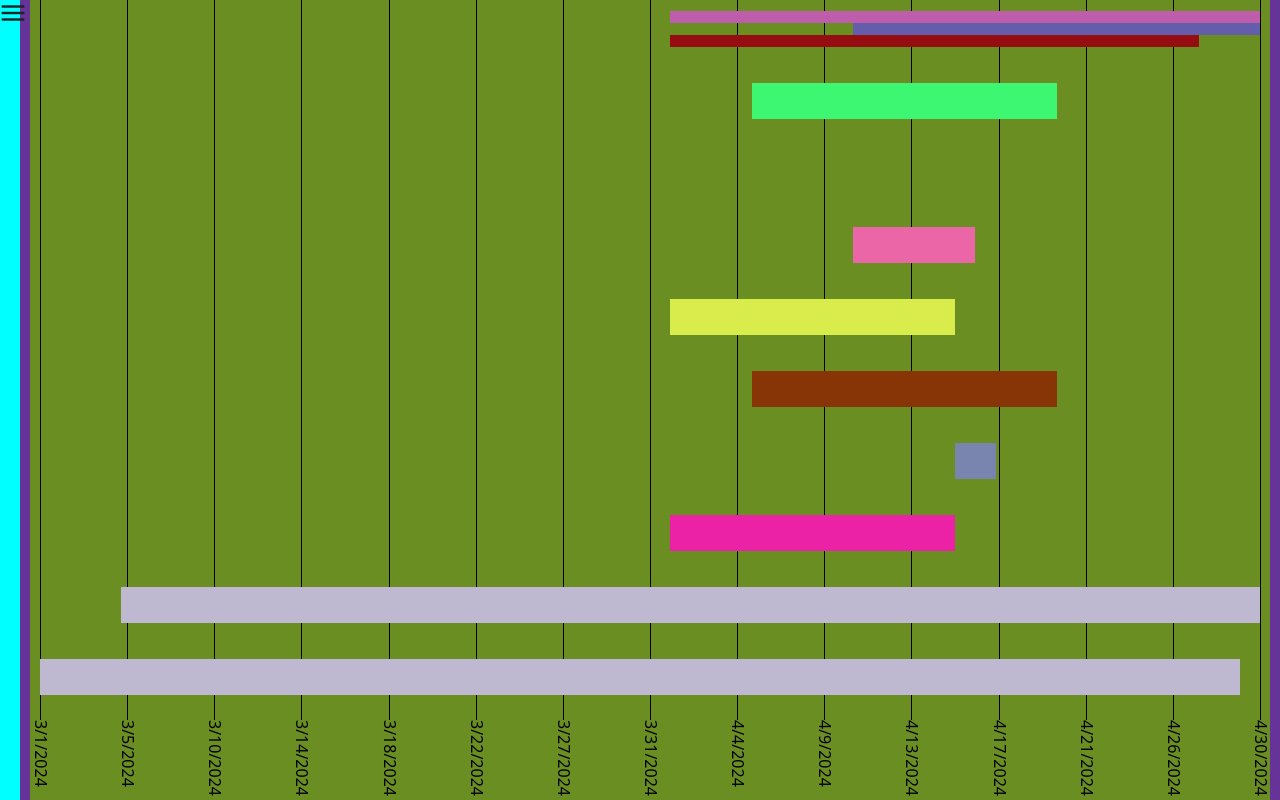
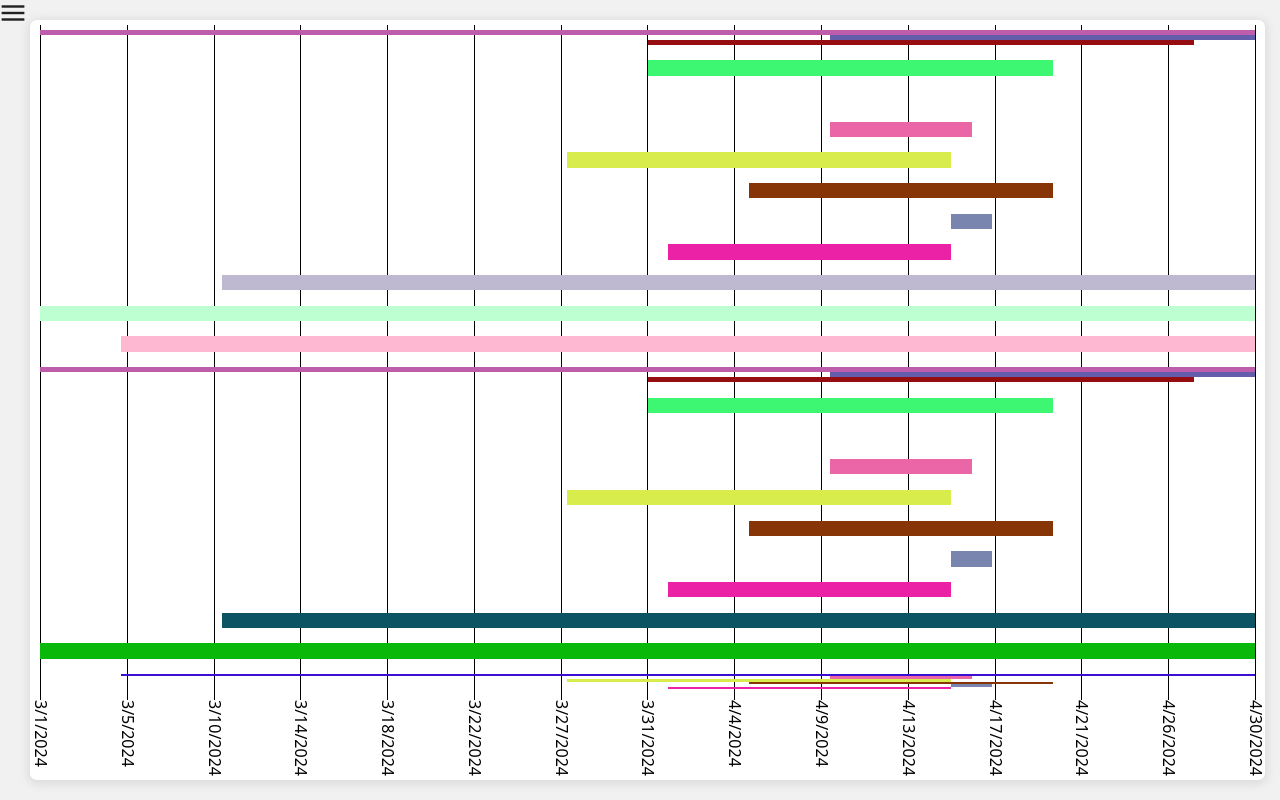
Before and after one commit to Qidia/GanttChart, a Next.js app: page / in a window 1280 px wide. Built offline with nearby package versions, Linux system fonts and the light colour scheme.

Commit message:
changed the design

```diff
--- a/db.json
+++ b/db.json
@@ -8,7 +8,7 @@
           "id": 101,
           "title": "Разработка новой функциональности",
           "assignee": "Иванов",
-          "startDate": "2024-04-01",
+          "startDate": "2024-03-01",
           "endDate": "2024-04-30",
           "color": "rgb(190, 93, 171)"
         },
@@ -16,7 +16,7 @@
           "id": 102,
           "title": "Разработка новой функциональности",
           "assignee": "Иванов",
-          "startDate": "2024-04-10",
+          "startDate": "2024-04-09",
           "endDate": "2024-04-30",
           "color": "rgb(100, 93, 171)"
         },
@@ -24,7 +24,7 @@
           "id": 103,
           "title": "Разработка новой функциональности",
           "assignee": "Иванов",
-          "startDate": "2024-04-01",
+          "startDate": "2024-03-31",
           "endDate": "2024-04-27",
           "color": "rgb(150, 13, 17)"
         }
@@ -38,7 +38,7 @@
           "id": 201,
           "title": "Проведение маркетинговых исследований",
           "assignee": "Сидорова",
-          "startDate": "2024-04-05",
+          "startDate": "2024-03-31",
           "endDate": "2024-04-20",
           "color": "rgb(61, 246, 113)"
         }
@@ -66,7 +66,7 @@
           "id": 101,
           "title": "Разработка новой функциональности",
           "assignee": "Иванов",
-          "startDate": "2024-04-10",
+          "startDate": "2024-04-09",
           "endDate": "2024-04-16",
           "color": "rgb(234, 102, 166)"
         }
@@ -80,7 +80,7 @@
           "id": 101,
           "title": "Разработка новой функциональности",
           "assignee": "Иванов",
-          "startDate": "2024-04-01",
+          "startDate": "2024-03-27",
           "endDate": "2024-04-15",
           "color": "rgb(216, 236, 75)"
         }
@@ -136,7 +136,7 @@
           "id": 101,
           "title": "Разработка новой функциональности",
           "assignee": "Иванов",
-          "startDate": "2024-03-05",
+          "startDate": "2024-03-10",
           "endDate": "2024-04-30",
           "color": "rgb(190, 184, 209)"
         }
@@ -151,8 +151,235 @@
           "title": "Разработка новой функциональности",
           "assignee": "Иванов",
           "startDate": "2024-03-01",
-          "endDate": "2024-04-29",
-          "color": "rgb(190, 184, 209)"
+          "endDate": "2024-04-30",
+          "color": "rgb(190, 1874, 209)"
+        }
+      ]
+    },
+    {
+      "id": 9,
+      "name": "Отдел разработки",
+      "tasks": [
+        {
+          "id": 101,
+          "title": "Разработка новой функциональности",
+          "assignee": "Иванов",
+          "startDate": "2024-03-05",
+          "endDate": "2024-04-30",
+          "color": "rgb(1960, 184, 209)"
+        }
+      ]
+    },
+    {
+      "id": 1,
+      "name": "Отдел разработки",
+      "tasks": [
+        {
+          "id": 101,
+          "title": "Разработка новой функциональности",
+          "assignee": "Иванов",
+          "startDate": "2024-03-01",
+          "endDate": "2024-04-30",
+          "color": "rgb(190, 93, 171)"
+        },
+        {
+          "id": 102,
+          "title": "Разработка новой функциональности",
+          "assignee": "Иванов",
+          "startDate": "2024-04-09",
+          "endDate": "2024-04-30",
+          "color": "rgb(100, 93, 171)"
+        },
+        {
+          "id": 103,
+          "title": "Разработка новой функциональности",
+          "assignee": "Иванов",
+          "startDate": "2024-03-31",
+          "endDate": "2024-04-27",
+          "color": "rgb(150, 13, 17)"
+        }
+      ]
+    },
+    {
+      "id": 2,
+      "name": "Отдел маркетинга",
+      "tasks": [
+        {
+          "id": 201,
+          "title": "Проведение маркетинговых исследований",
+          "assignee": "Сидорова",
+          "startDate": "2024-03-31",
+          "endDate": "2024-04-20",
+          "color": "rgb(61, 246, 113)"
+        }
+      ]
+    },
+    {
+      "id": 3,
+      "name": "Отдел продаж",
+      "tasks": [
+        {
+          "id": 301,
+          "title": "Презентация нового продукта клиентам",
+          "assignee": "Козлов",
+          "startDate": "2024-04-30",
+          "endDate": "2024-04-16",
+          "color": "rgb(116, 38, 46)"
+        }
+      ]
+    },
+    {
+      "id": 4,
+      "name": "Отдел разработки",
+      "tasks": [
+        {
+          "id": 101,
+          "title": "Разработка новой функциональности",
+          "assignee": "Иванов",
+          "startDate": "2024-04-09",
+          "endDate": "2024-04-16",
+          "color": "rgb(234, 102, 166)"
+        }
+      ]
+    },
+    {
+      "id": 5,
+      "name": "Отдел разработки",
+      "tasks": [
+        {
+          "id": 101,
+          "title": "Разработка новой функциональности",
+          "assignee": "Иванов",
+          "startDate": "2024-03-27",
+          "endDate": "2024-04-15",
+          "color": "rgb(216, 236, 75)"
+        }
+      ]
+    },
+    {
+      "id": 6,
+      "name": "Отдел маркетинга",
+      "tasks": [
+        {
+          "id": 201,
+          "title": "Проведение маркетинговых исследований",
+          "assignee": "Сидорова",
+          "startDate": "2024-04-05",
+          "endDate": "2024-04-20",
+          "color": "rgb(135, 53, 6)"
+        }
+      ]
+    },
+    {
+      "id": 7,
+      "name": "Отдел продаж",
+      "tasks": [
+        {
+          "id": 301,
+          "title": "Презентация нового продукта клиентам",
+          "assignee": "Козлов",
+          "startDate": "2024-04-15",
+          "endDate": "2024-04-17",
+          "color": "rgb(122, 133, 175)"
+        }
+      ]
+    },
+    {
+      "id": 8,
+      "name": "Отдел разработки",
+      "tasks": [
+        {
+          "id": 101,
+          "title": "Разработка новой функциональности",
+          "assignee": "Иванов",
+          "startDate": "2024-04-01",
+          "endDate": "2024-04-15",
+          "color": "rgb(235, 34, 165)"
+        }
+      ]
+    },
+    {
+      "id": 9,
+      "name": "Отдел разработки",
+      "tasks": [
+        {
+          "id": 101,
+          "title": "Разработка новой функциональности",
+          "assignee": "Иванов",
+          "startDate": "2024-03-10",
+          "endDate": "2024-04-30",
+          "color": "rgb(12, 84, 99)"
+        }
+      ]
+    },
+    {
+      "id": 9,
+      "name": "Отдел разработки",
+      "tasks": [
+        {
+          "id": 101,
+          "title": "Разработка новой функциональности",
+          "assignee": "Иванов",
+          "startDate": "2024-03-01",
+          "endDate": "2024-04-30",
+          "color": "rgb(10, 184, 09)"
+        }
+      ]
+    },
+    {
+      "id": 9,
+      "name": "Отдел разработки",
+      "tasks": [
+        {
+          "id": 101,
+          "title": "Разработка новой функциональности",
+          "assignee": "Иванов",
+          "startDate": "2024-03-05",
+          "endDate": "2024-04-30",
+          "color": "rgb(60, 14, 209)"
+        },
+        {
+          "id": 101,
+          "title": "Разработка новой функциональности",
+          "assignee": "Иванов",
+          "startDate": "2024-04-09",
+          "endDate": "2024-04-16",
+          "color": "rgb(234, 102, 166)"
+        },
+
+        {
+          "id": 101,
+          "title": "Разработка новой функциональности",
+          "assignee": "Иванов",
+          "startDate": "2024-03-27",
+          "endDate": "2024-04-15",
+          "color": "rgb(216, 236, 75)"
+        },
+
+        {
+          "id": 201,
+          "title": "Проведение маркетинговых исследований",
+          "assignee": "Сидорова",
+          "startDate": "2024-04-05",
+          "endDate": "2024-04-20",
+          "color": "rgb(135, 53, 6)"
+        },
+        {
+          "id": 301,
+          "title": "Презентация нового продукта клиентам",
+          "assignee": "Козлов",
+          "startDate": "2024-04-15",
+          "endDate": "2024-04-17",
+          "color": "rgb(122, 133, 175)"
+        },
+
+        {
+          "id": 101,
+          "title": "Разработка новой функциональности",
+          "assignee": "Иванов",
+          "startDate": "2024-04-01",
+          "endDate": "2024-04-15",
+          "color": "rgb(235, 34, 165)"
         }
       ]
     }
--- a/src/components/GanttChart/GanttChart.module.css
+++ b/src/components/GanttChart/GanttChart.module.css
@@ -1,28 +1,34 @@
 .management {
   position: absolute;
+  z-index: 1;
 }
 
 .container {
   height: 100vh;
-  background: aqua;
   display: flex;
 }
 
 .names {
-  background: red;
-  width: 35%;
+  background: #f1f1f1;
+  width: 20%;
 }
 
 .containerСharts {
-  background: rebeccapurple;
+  background: #f1f1f1;
   width: 100%;
-  margin-left: 20px;
+  position: relative;
 }
 
 .charts {
-  background: olivedrab;
-  height: 100vh;
-  padding: 0 10px;
-  padding-bottom: 80px;
-  margin: 0 10px;
+  background: rgb(255, 255, 255);
+  height: 95vh;
+  padding: 5px 10px 80px 10px;
+  position: absolute;
+  top: 50%;
+  transform: translate(0, -50%);
+  left: 30px;
+  right: 15px;
+  border-radius: 7px;
+/*   box-shadow: 0px 2px 10px 2px rgba(34, 60, 80, 0.2);
+ */  box-shadow: 0px 2px 10px 2px rgb(128 128 128 / 20%);
 }
--- a/src/components/UI/Modal/Modal.module.css
+++ b/src/components/UI/Modal/Modal.module.css
@@ -4,17 +4,17 @@
   left: 0;
   /*   background-color: rgba(0, 0, 0, 0.5); */
   min-height: 100vh;
+  z-index: 1;
 }
 
 .modalContent {
-  background-color: #ffffff;
   padding: 1rem;
   /*   border-radius: 0.5rem; */
   box-shadow: 0 0 10px rgba(0, 0, 0, 0.3);
     width: 20rem;
 
-  height: 100vh;
-  background: beige;
+/*   height: 100vh;
+ */  background: #ffffff;
 }
 
 .modalHeader {
```
